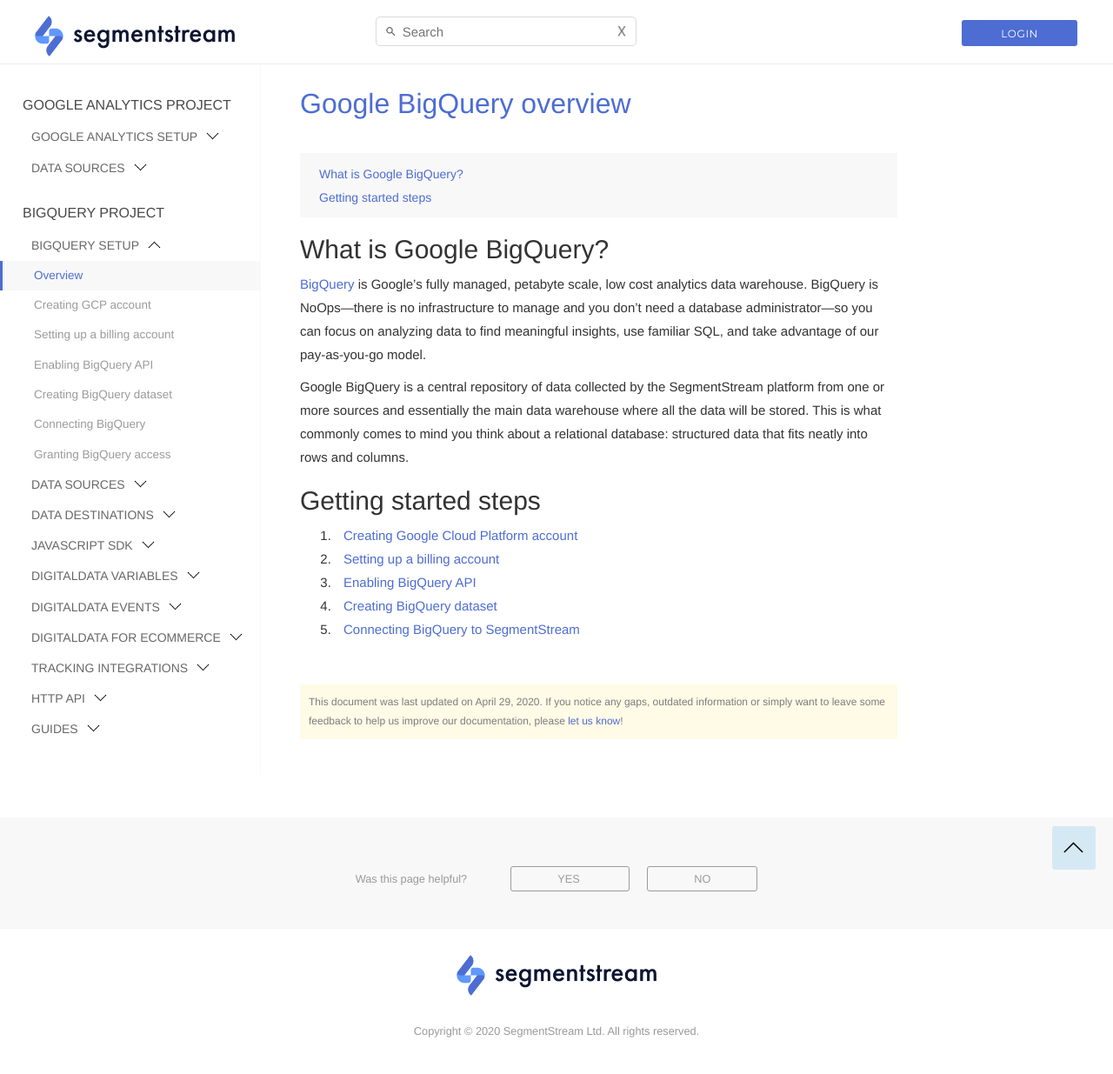
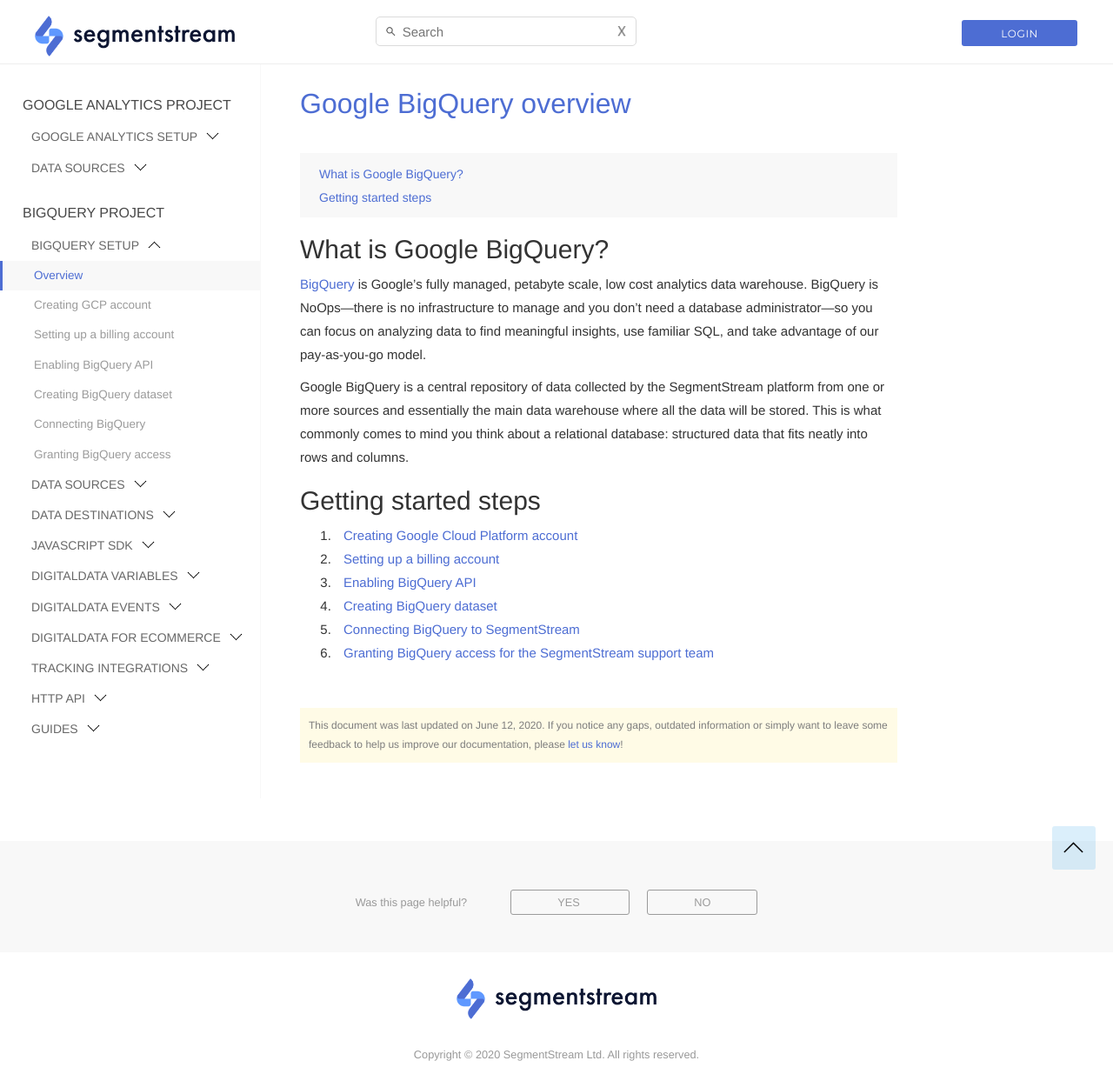
Before and after one commit to segmentstream-com/segmentstream-com.github.io, a Jekyll site: the page built from _docs/bigquery/overview.md, in a window 1280 px wide. Shown: the whole page at 87% size. Built offline with Jekyll 4.4.1, drawn with Linux system fonts in a browser that asks for light colours; nearby versions of some CDN libraries; before the commit the page ends 1208 px from its top, so only the background shows below that.

Commit message:
bq overview link update

```diff
--- a/_docs/bigquery/overview.md
+++ b/_docs/bigquery/overview.md
@@ -4,7 +4,7 @@
 navigation_title: "Overview"
 title: "Google BigQuery overview"
 order: 1
-date: 2020-04-29
+date: 2020-06-12
 ---
 
 ## What is Google BigQuery?
@@ -20,3 +20,4 @@
 3. [Enabling BigQuery API](enabling-bigquery-api)
 4. [Creating BigQuery dataset](creating-bigquery-dataset)
 5. [Connecting BigQuery to SegmentStream](connecting-bigquery)
+6. [Granting BigQuery access for the SegmentStream support team](bigquery-access)
```
